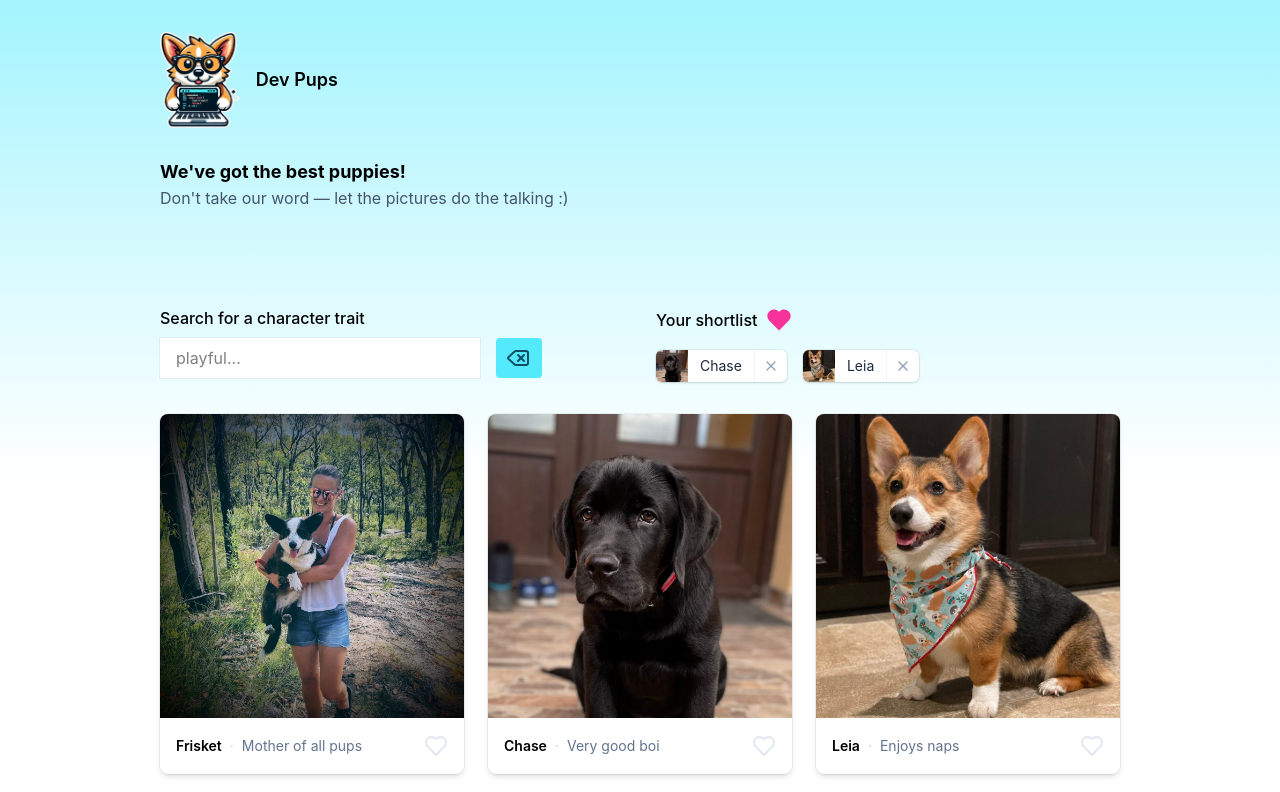
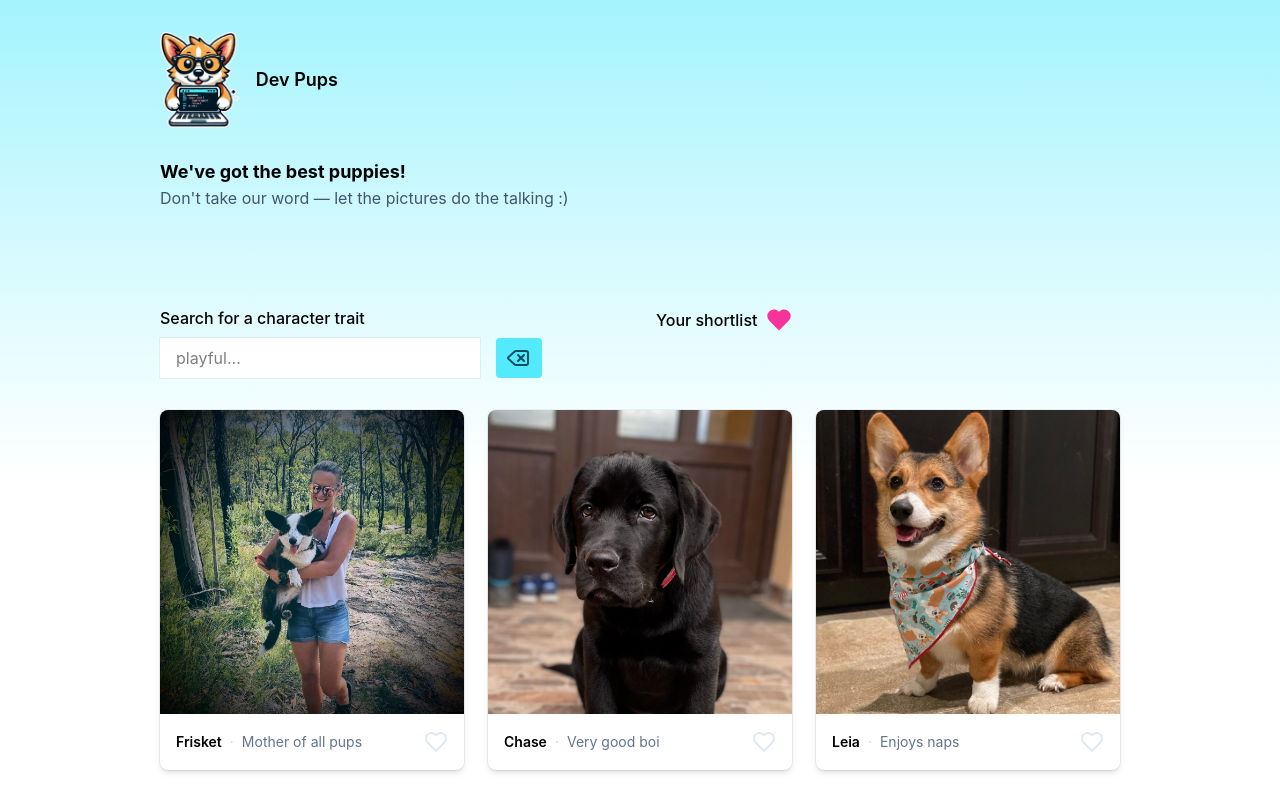
Before and after one commit to aledbrown/devpups, a React (Vite) app: page / in a window 1280 px wide. Shown: the top 792 px of the page. Built offline with nearby package versions, Linux system fonts and the light colour scheme.

Commit message:
Implement Shortlist MYSELF

```diff
--- a/src/app.tsx
+++ b/src/app.tsx
@@ -24,7 +24,7 @@ export function App() {
 }
 
 function Main() {
-  const [liked, setLiked] = useState<Puppy["id"][]>([]);
+  const [liked, setLiked] = useState<Puppy['id'][]>([]);
 
   return (
     <main>
--- a/src/components/Shortlist.tsx
+++ b/src/components/Shortlist.tsx
@@ -1,6 +1,16 @@
 import { Heart, X } from "lucide-react";
+import type { Puppy } from "../types";
+import { Dispatch, SetStateAction } from "react";
 
-export function Shortlist() {
+export function Shortlist({
+                            puppies,
+                            liked,
+                            setLiked,
+                          }: {
+  puppies: Puppy[];
+  liked: Puppy['id'][];
+  setLiked: Dispatch<SetStateAction<Puppy['id'][]>>;
+}) {
   return (
     <div>
       <h2 className="flex items-center gap-2 font-medium">
@@ -8,33 +18,49 @@ export function Shortlist() {
         <Heart className="size-7 fill-pink-500 stroke-none" />
       </h2>
       <ul className="mt-4 flex flex-wrap gap-4">
-        <li className="relative flex items-center overflow-clip rounded-md bg-white shadow-sm ring ring-black/5 transition duration-100 starting:scale-0 starting:opacity-0">
-          <img
-            height={32}
-            width={32}
-            alt="Chase"
-            className="aspect-square w-8 object-cover"
-            src="/images/2.jpg"
-          />
-          <p className="px-3 text-sm text-slate-800">Chase</p>
-          <button className="group h-full border-l border-slate-100 px-2 hover:bg-slate-100">
-            <X className="size-4 stroke-slate-400 group-hover:stroke-red-400" />
-          </button>
-        </li>
-        <li className="relative flex items-center overflow-clip rounded-md bg-white shadow-sm ring ring-black/5 transition duration-100 starting:scale-0 starting:opacity-0">
-          <img
-            height={32}
-            width={32}
-            alt="Leia"
-            className="aspect-square w-8 object-cover"
-            src="/images/3.jpg"
-          />
-          <p className="px-3 text-sm text-slate-800">Leia</p>
-          <button className="group h-full border-l border-slate-100 px-2 hover:bg-slate-100">
-            <X className="size-4 stroke-slate-400 group-hover:stroke-red-400" />
-          </button>
-        </li>
+        {puppies
+          .filter((puppy) => liked.includes(puppy.id))
+          .map((puppy) => (
+            <ShortlistCard
+              key={puppy.id}
+              puppy={puppy}
+              liked={liked}
+              setLiked={setLiked}
+            />
+          ))}
       </ul>
     </div>
   )
 }
+
+type ShortlistProps = {
+  puppy: Puppy;
+  liked: Puppy['id'][];
+  setLiked: Dispatch<SetStateAction<Puppy['id'][]>>;
+};
+
+function ShortlistCard({ puppy, liked, setLiked }: ShortlistProps) {
+  function handleClick() {
+    setLiked((prevLiked) => {
+      return prevLiked.filter((id) => {
+        return id !== puppy.id;
+      });
+    });
+  }
+
+  return (
+    <li key={puppy.id} className="relative flex items-center overflow-clip rounded-md bg-white shadow-sm ring ring-black/5 transition duration-100 starting:scale-0 starting:opacity-0">
+      <img
+        height={32}
+        width={32}
+        alt={puppy.name}
+        className="aspect-square w-8 object-cover"
+        src={puppy.imagePath}
+      />
+      <p className="px-3 text-sm text-slate-800">{puppy.name}</p>
+      <button onClick={handleClick} className="group h-full border-l border-slate-100 px-2 hover:bg-slate-100">
+        <X className="size-4 stroke-slate-400 group-hover:stroke-red-400" />
+      </button>
+    </li>
+  );
+}
```
